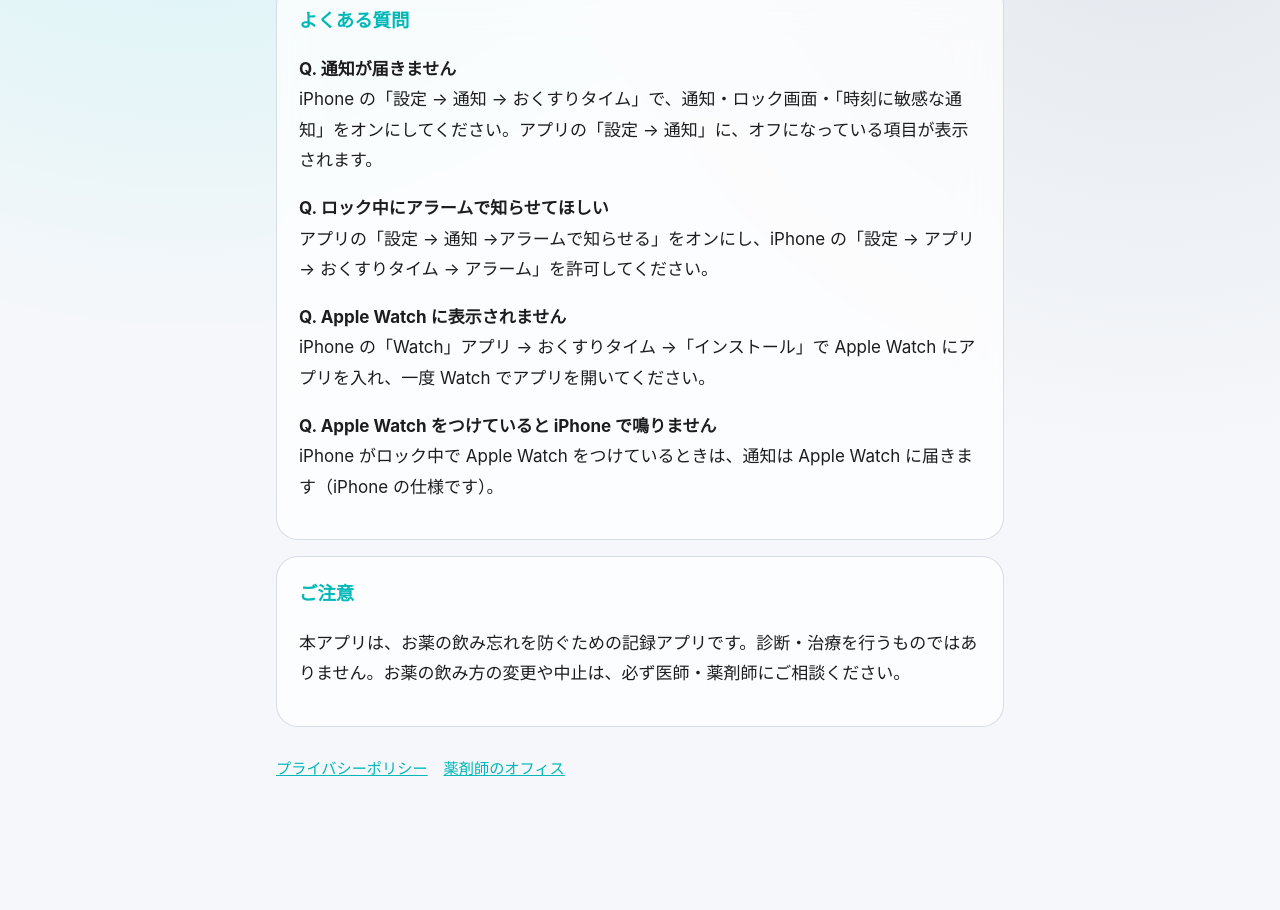
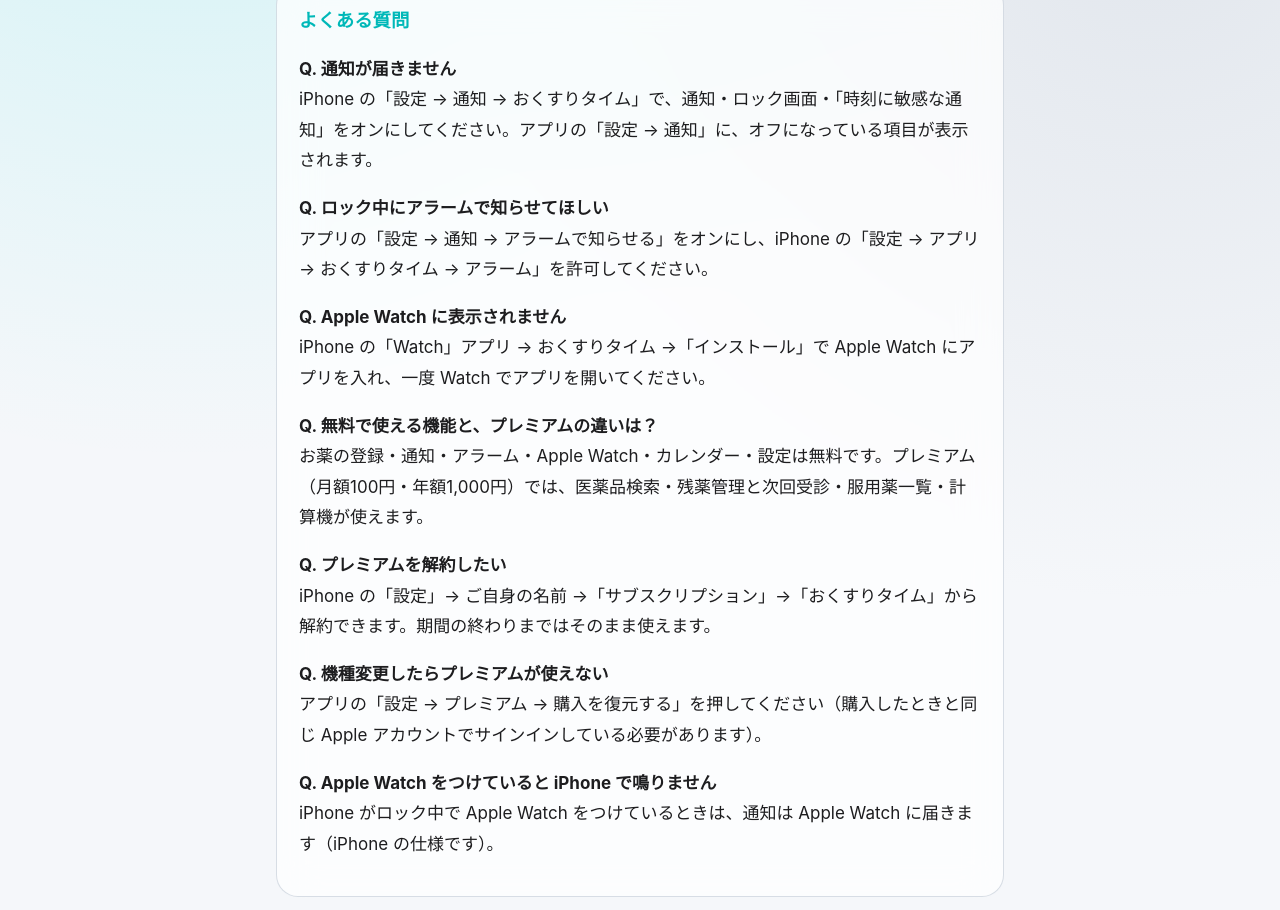
Before and after one commit to haffytatsuya-hub/pharmacist-office, a plain HTML site: page okusuri-time/support.html in a window 1280 px wide. Shown: the part 415-1325 px from the top of the page. Before the commit the page ends 1261 px from the top, so only its background shows below. Drawn offline with Linux system fonts and the light colour scheme.

Commit message:
おくすりタイム：プレミアム（有料プラン）の説明を追加
Co-Authored-By: Claude Opus 5.5 <noreply@anthropic.com>

```diff
--- a/okusuri-time/support.html
+++ b/okusuri-time/support.html
@@ -28,9 +28,15 @@
     <p><strong>Q. 通知が届きません</strong><br>
     iPhone の「設定 → 通知 → おくすりタイム」で、通知・ロック画面・「時刻に敏感な通知」をオンにしてください。アプリの「設定 → 通知」に、オフになっている項目が表示されます。</p>
     <p><strong>Q. ロック中にアラームで知らせてほしい</strong><br>
-    アプリの「設定 → 通知 →アラームで知らせる」をオンにし、iPhone の「設定 → アプリ → おくすりタイム → アラーム」を許可してください。</p>
+    アプリの「設定 → 通知 → アラームで知らせる」をオンにし、iPhone の「設定 → アプリ → おくすりタイム → アラーム」を許可してください。</p>
     <p><strong>Q. Apple Watch に表示されません</strong><br>
     iPhone の「Watch」アプリ → おくすりタイム →「インストール」で Apple Watch にアプリを入れ、一度 Watch でアプリを開いてください。</p>
+    <p><strong>Q. 無料で使える機能と、プレミアムの違いは？</strong><br>
+    お薬の登録・通知・アラーム・Apple Watch・カレンダー・設定は無料です。プレミアム（月額100円・年額1,000円）では、医薬品検索・残薬管理と次回受診・服用薬一覧・計算機が使えます。</p>
+    <p><strong>Q. プレミアムを解約したい</strong><br>
+    iPhone の「設定」→ ご自身の名前 →「サブスクリプション」→「おくすりタイム」から解約できます。期間の終わりまではそのまま使えます。</p>
+    <p><strong>Q. 機種変更したらプレミアムが使えない</strong><br>
+    アプリの「設定 → プレミアム → 購入を復元する」を押してください（購入したときと同じ Apple アカウントでサインインしている必要があります）。</p>
     <p><strong>Q. Apple Watch をつけていると iPhone で鳴りません</strong><br>
     iPhone がロック中で Apple Watch をつけているときは、通知は Apple Watch に届きます（iPhone の仕様です）。</p>
   </section>
```
Also changed, not shown: okusuri-time/privacy.html (+5 -0 lines).
